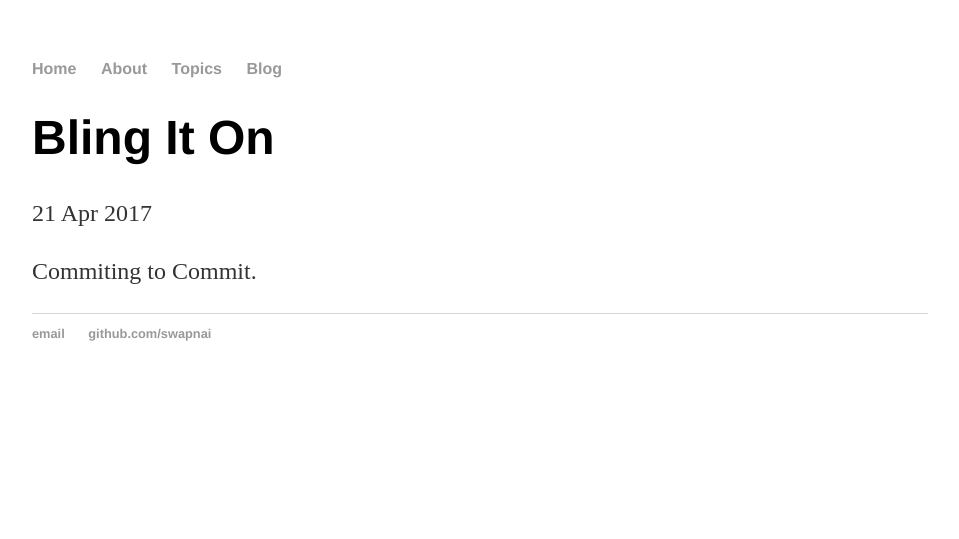
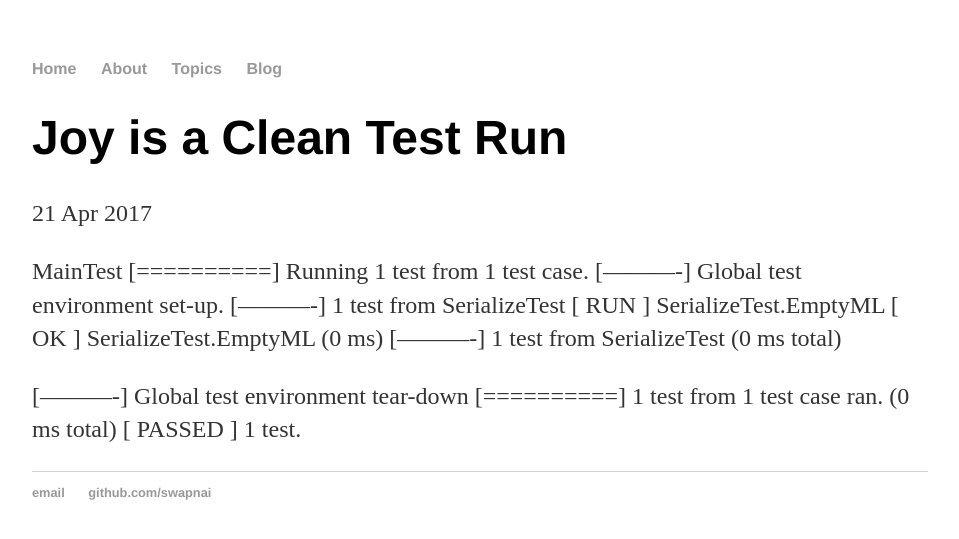
Before and after one commit to swapnai/swapnai.github.io, a Jekyll site: the page built from _posts/2017-04-21-bling-it-on.md, in a window 1280 px wide. Shown: the top 539 px of the page, without its empty margins (160-1119 px from the left). Built offline with Jekyll 4.4.1, drawn with Linux system fonts in a browser that asks for light colours.

Commit message:
Update 2017-04-21-bling-it-on.md
First successful gtest run

```diff
--- a/_posts/2017-04-21-bling-it-on.md
+++ b/_posts/2017-04-21-bling-it-on.md
@@ -1,7 +1,16 @@
 ---
 layout: post
-title: "Bling It On"
+title: "Joy is a Clean Test Run"
 date: 2017-04-21
 ---
+ MainTest
+[==========] Running 1 test from 1 test case.
+[----------] Global test environment set-up.
+[----------] 1 test from SerializeTest
+[ RUN      ] SerializeTest.EmptyML
+[       OK ] SerializeTest.EmptyML (0 ms)
+[----------] 1 test from SerializeTest (0 ms total)
 
-Commiting to Commit.
+[----------] Global test environment tear-down
+[==========] 1 test from 1 test case ran. (0 ms total)
+[  PASSED  ] 1 test.
```
